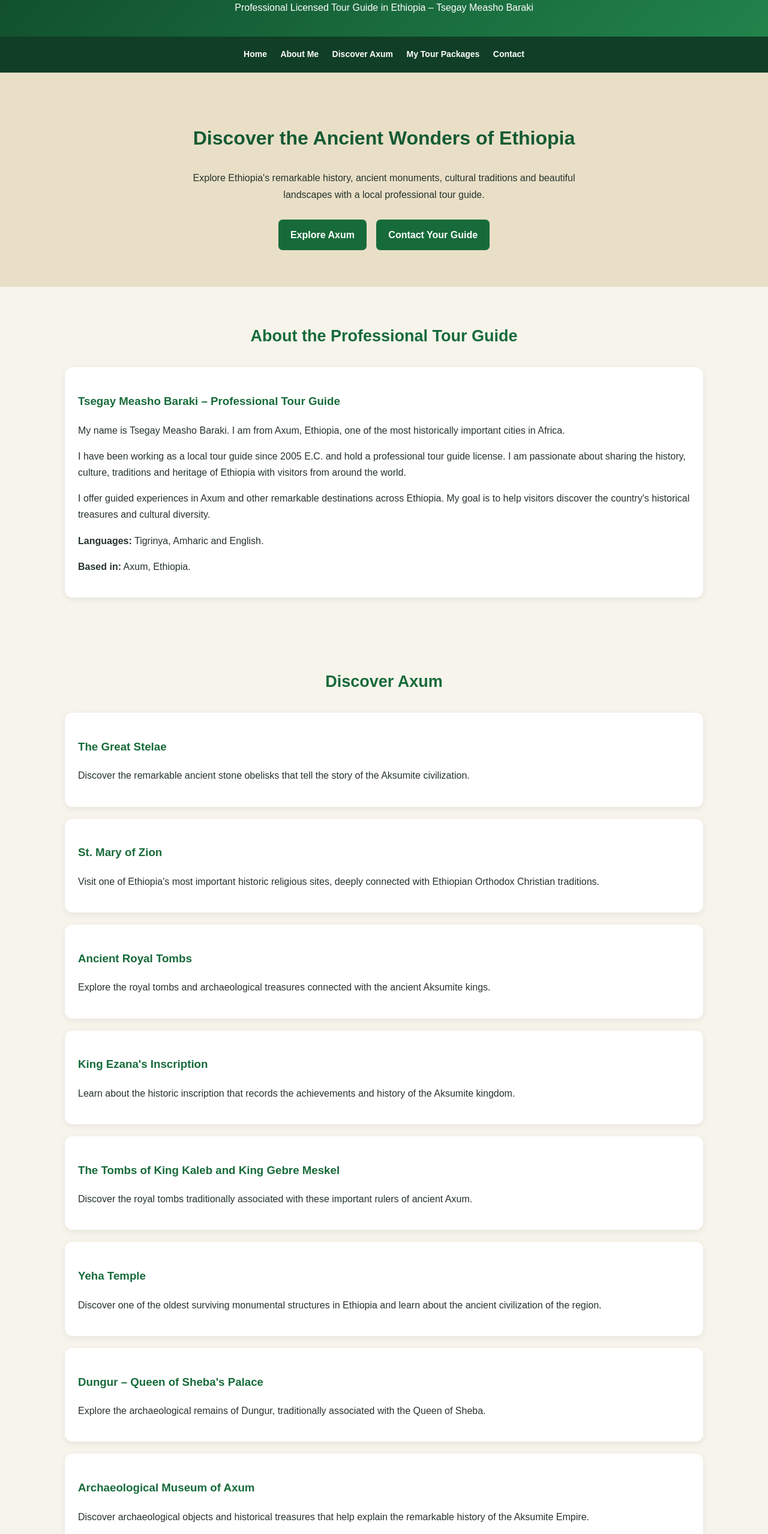
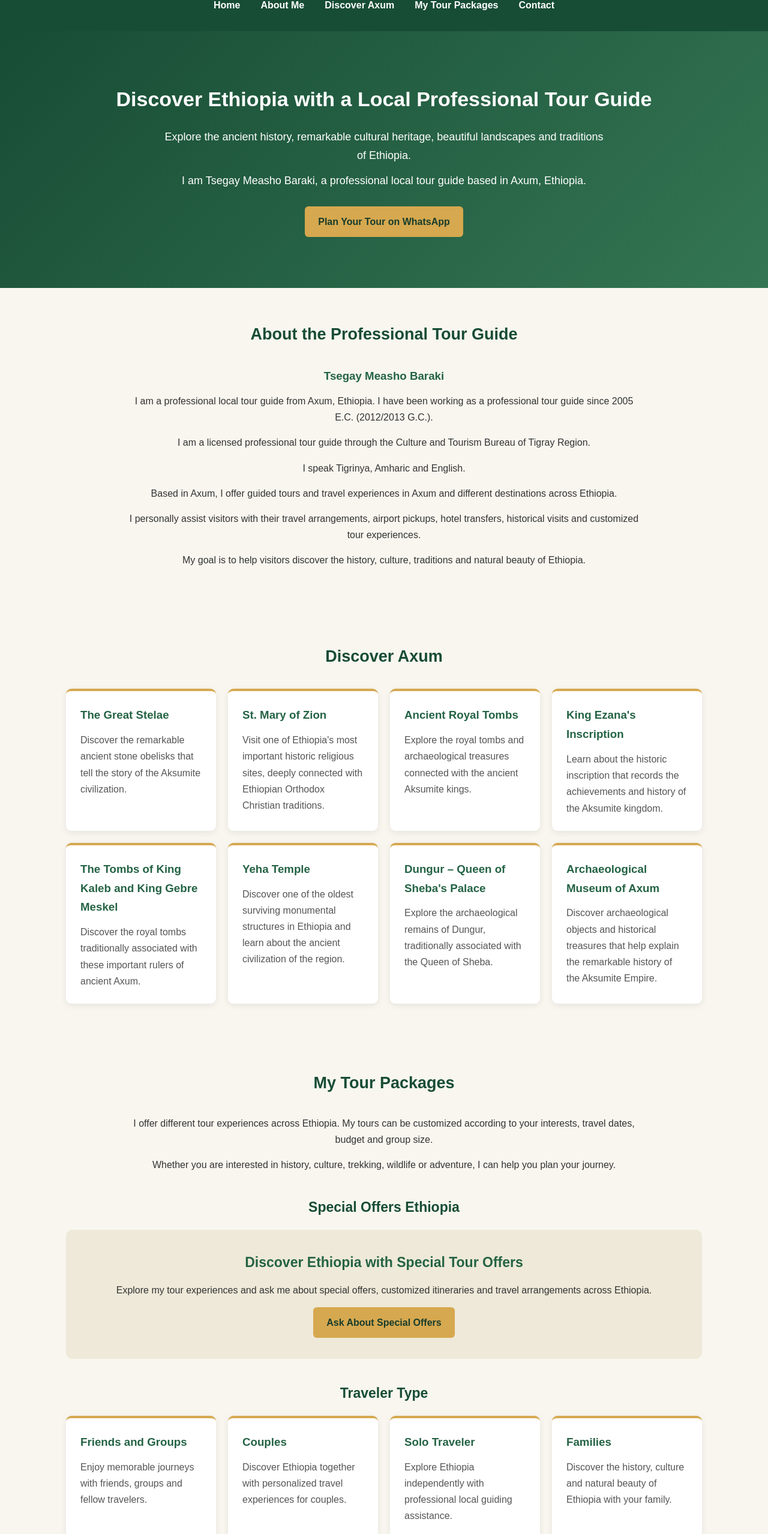
Before and after one commit to Tsegay573216/Aksumite-empire-tour-website, a plain HTML site: page index.html in a window 1280 px wide. Shown: the part 99-2656 px from the top of the page at 60% size. Drawn offline with Linux system fonts and the light colour scheme.

Commit message:
Update index.html

```diff
--- a/index.html
+++ b/index.html
@@ -1,181 +1,255 @@
+
 
 <!DOCTYPE html>
 <html lang="en">
 <head>
-<meta name="google-site-verification" content="2_NZJY8b2D5Y3mmyEnCIfLthUyFAjU-cKFbORfdzlvg" />
   <meta charset="UTF-8">
   <meta name="viewport" content="width=device-width, initial-scale=1.0">
 
-<title>Aksumite Empire Tour In Ethiopia</title>
-<meta name="description" content="Looking for a professional tour guide in Ethiopia? Explore Axum, Lalibela, Gondar, Tigray, Afar, Harar and more with licensed local guide Tsegay Measho Baraki. Personalized tours and cultural experiences across Ethiopia.">
+  <title>Professional Tour Guide in Axum, Ethiopia | Tsegay Measho Baraki</title>
 
-<meta name="author" content="Tsegay Measho Baraki">
-<meta property="og:title" content="Aksumite Empire Tour In Ethiopia" />
-<meta property="og:description" content="Discover the ancient history and cultural heritage of Ethiopia with a professional local tour guide.">
-<meta property="og:type" content="website">
-<meta property="og:url" content="https://tsegay573216.github.io/Aksumite-empire-tour-website/">
+  <meta name="description" content="Discover Axum and Ethiopia with Tsegay Measho Baraki, a licensed professional local tour guide offering cultural tours, heritage tours, trekking and travel assistance across Ethiopia.">
+
+  <meta name="google-site-verification" content="2_NZJY8b2D5Y3mmyEnCIfLthUyFAjU-cKFbORfdzlvg">
 
   <link rel="canonical" href="https://tsegay573216.github.io/Aksumite-empire-tour-website/">
 
+  <meta property="og:title" content="Aksumite Empire Tour | Tsegay Measho Baraki">
+  <meta property="og:description" content="Discover the ancient history, culture and natural beauty of Ethiopia with a professional local tour guide.">
+  <meta property="og:url" content="https://tsegay573216.github.io/Aksumite-empire-tour-website/">
+  <meta property="og:type" content="website">
+
   <style>
+
     * {
       box-sizing: border-box;
+      margin: 0;
+      padding: 0;
+    }
+
+    html {
       scroll-behavior: smooth;
     }
 
     body {
-  margin: 0;
-  font-family: Arial, sans-serif;
-  background: #f7f4ec;
-  color: #26332b;
+      font-family: Arial, Helvetica, sans-serif;
       line-height: 1.7;
+      color: #333;
+      background: #f8f6ef;
     }
 
     header {
-  background: linear-gradient(135deg, #104d2c, #21834b);
+      background: #174c35;
       color: white;
+      padding: 22px 15px;
       text-align: center;
-  padding: 35px 18px;
     }
 
     header h1 {
-  margin: 0;
-  font-size: 30px;
-}
-
-header p {
-  max-width: 760px;
-  margin: 12px auto 0;
+      font-size: 29px;
+      margin-bottom: 12px;
     }
 
     nav {
-  background: #103e26;
-  padding: 13px 8px;
-  text-align: center;
-  position: sticky;
-  top: 0;
-  z-index: 20;
+      display: flex;
+      justify-content: center;
+      flex-wrap: wrap;
+      gap: 10px;
+      margin-top: 15px;
     }
 
     nav a {
       color: white;
       text-decoration: none;
-  display: inline-block;
-  margin: 5px 9px;
+      padding: 8px 12px;
       font-weight: bold;
-  font-size: 14px;
+      border-radius: 5px;
     }
 
     nav a:hover {
-  text-decoration: underline;
+      background: #d6a84f;
+      color: #173c2c;
     }
 
     .hero {
+      background: linear-gradient(135deg, #174c35, #347653);
+      color: white;
       text-align: center;
-  padding: 55px 20px;
-  background: #e9dfc7;
+      padding: 85px 20px;
     }
 
     .hero h2 {
-  font-size: 32px;
-  color: #145b34;
+      font-size: 34px;
+      margin-bottom: 18px;
     }
 
     .hero p {
-  max-width: 700px;
-  margin: 12px auto 22px;
+      max-width: 750px;
+      margin: 12px auto;
+      font-size: 18px;
     }
 
     .button {
       display: inline-block;
-  background: #176b3a;
-  color: white;
+      background: #d6a84f;
+      color: #173c2c;
+      padding: 12px 22px;
       text-decoration: none;
-  padding: 12px 20px;
-  border-radius: 7px;
-  margin: 6px;
+      border-radius: 6px;
       font-weight: bold;
+      margin-top: 15px;
     }
 
     .button:hover {
-  background: #104d2c;
+      background: #edc875;
     }
 
     section {
       max-width: 1100px;
       margin: auto;
-  padding: 38px 18px;
+      padding: 55px 20px;
     }
 
     section h2 {
+      color: #174c35;
       text-align: center;
-  color: #176b3a;
       font-size: 27px;
-  margin-bottom: 28px;
+      margin-bottom: 30px;
     }
 
-.intro-card,
-.place-card,
-.contact-card {
-  background: white;
-  padding: 22px;
-  margin: 20px 0;
-  border-radius: 13px;
-  box-shadow: 0 3px 12px #00000012;
+    section h3 {
+      color: #246344;
+      margin-bottom: 12px;
     }
 
-.place-card h3,
-.intro-card h3 {
-  color: #176b3a;
+    .intro {
+      text-align: center;
+      max-width: 850px;
+      margin: auto;
+    }
+
+    .intro p {
+      margin-bottom: 15px;
+    }
+
+    .card-grid {
+      display: grid;
+      grid-template-columns: repeat(auto-fit, minmax(230px, 1fr));
+      gap: 20px;
+    }
+
+    .place-card,
+    .contact-card,
+    .service-card,
+    .offer-card {
+      background: white;
+      padding: 24px;
+      border-radius: 9px;
+      box-shadow: 0 3px 12px rgba(0,0,0,0.08);
+      border-top: 4px solid #d6a84f;
+    }
+
+    .place-card p,
+    .service-card p,
+    .offer-card p {
+      color: #555;
     }
 
     .packages {
-  border-left: 5px solid #176b3a;
+      margin-top: 25px;
+    }
+
+    .category-title {
+      margin-top: 38px;
+      margin-bottom: 18px;
+      text-align: center;
+      color: #174c35;
+      font-size: 23px;
     }
 
     .contact-card {
+      max-width: 700px;
+      margin: auto;
+      text-align: center;
+      border-top: 5px solid #174c35;
+    }
+
+    .contact-card p {
+      margin: 12px 0;
+    }
+
+    .contact-card a:not(.button) {
+      color: #174c35;
+      overflow-wrap: anywhere;
+    }
+
+    .special {
+      background: #eee9d8;
+      padding: 35px 20px;
+      border-radius: 10px;
       text-align: center;
     }
 
+    .special h3 {
+      font-size: 23px;
+    }
+
     footer {
-  background: #104d2c;
+      background: #174c35;
       color: white;
       text-align: center;
-  padding: 28px 15px;
-  margin-top: 30px;
+      padding: 30px 15px;
     }
 
     footer p {
-  margin: 7px;
+      margin: 8px 0;
     }
 
     @media (max-width: 600px) {
+
       header h1 {
-    font-size: 23px;
+        font-size: 24px;
+      }
+
+      nav {
+        gap: 5px;
+      }
+
+      nav a {
+        font-size: 13px;
+        padding: 7px;
+      }
+
+      .hero {
+        padding: 60px 15px;
       }
 
       .hero h2 {
-    font-size: 25px;
+        font-size: 27px;
       }
 
-  nav a {
-    font-size: 12px;
-    margin: 4px 6px;
+      .hero p {
+        font-size: 16px;
       }
 
       section {
-    padding: 25px 13px;
+        padding: 40px 15px;
       }
+
+      section h2 {
+        font-size: 24px;
       }
+
+    }
+
   </style>
 </head>
 
 <body>
 
 <header>
-  <h1>Aksumite Empire Tour In Ethiopia</h1>
-  <p>Professional Licensed Tour Guide in Ethiopia – Tsegay Measho Baraki</p>
-</header>
+
+  <h1>Aksumite Empire Tour</h1>
 
   <nav>
     <a href="#home">Home</a>
@@ -185,99 +259,360 @@ footer p {
     <a href="#contact">Contact</a>
   </nav>
 
+</header>
+
+<!-- HOME -->
+
 <div class="hero" id="home">
 
-  <h2>Discover the Ancient Wonders of Ethiopia</h2>
+  <h2>Discover Ethiopia with a Local Professional Tour Guide</h2>
 
   <p>
-    Explore Ethiopia's remarkable history, ancient monuments,
-    cultural traditions and beautiful landscapes with a local
-    professional tour guide.
+    Explore the ancient history, remarkable cultural heritage,
+    beautiful landscapes and traditions of Ethiopia.
   </p>
 
-  <a class="button" href="#discover">Explore Axum</a>
-  <a class="button" href="#contact">Contact Your Guide</a>
+  <p>
+    I am Tsegay Measho Baraki, a professional local tour guide
+    based in Axum, Ethiopia.
+  </p>
+
+  <a class="button" href="https://wa.me/251914292666"
+     target="_blank" rel="noopener">
+    Plan Your Tour on WhatsApp
+  </a>
 
 </div>
+
+<!-- ABOUT ME -->
 
 <section id="about">
 
   <h2>About the Professional Tour Guide</h2>
 
-  <div class="intro-card">
+  <div class="intro">
 
-    <h3>Tsegay Measho Baraki – Professional Tour Guide</h3>
+    <h3>Tsegay Measho Baraki</h3>
 
     <p>
-      My name is Tsegay Measho Baraki. I am from Axum,
-      Ethiopia, one of the most historically important
-      cities in Africa.
+      I am a professional local tour guide from Axum,
+      Ethiopia. I have been working as a professional
+      tour guide since 2005 E.C. (2012/2013 G.C.).
     </p>
 
     <p>
-      I have been working as a local tour guide since
-      2005 E.C. and hold a professional tour guide license.
-      I am passionate about sharing the history, culture,
-      traditions and heritage of Ethiopia with visitors
-      from around the world.
+      I am a licensed professional tour guide through
+      the Culture and Tourism Bureau of Tigray Region.
     </p>
 
     <p>
-      I offer guided experiences in Axum and other remarkable
-      destinations across Ethiopia. My goal is to help visitors
-      discover the country's historical treasures and cultural
-      diversity.
+      I speak Tigrinya, Amharic and English.
     </p>
 
-    <p><strong>Languages:</strong> Tigrinya, Amharic and English.</p>
+    <p>
+      Based in Axum, I offer guided tours and travel
+      experiences in Axum and different destinations
+      across Ethiopia.
+    </p>
 
-    <p><strong>Based in:</strong> Axum, Ethiopia.</p>
+    <p>
+      I personally assist visitors with their travel
+      arrangements, airport pickups, hotel transfers,
+      historical visits and customized tour experiences.
+    </p>
+
+    <p>
+      My goal is to help visitors discover the history,
+      culture, traditions and natural beauty of Ethiopia.
+    </p>
 
   </div>
 
 </section>
 
+<!-- DISCOVER AXUM -->
+
 <section id="discover">
 
   <h2>Discover Axum</h2>
 
-  <div id="axum-gallery-list"></div>
+  <div class="card-grid">
+
+    <div class="place-card">
+      <h3>The Great Stelae</h3>
+      <p>
+        Discover the remarkable ancient stone obelisks
+        that tell the story of the Aksumite civilization.
+      </p>
+    </div>
+
+    <div class="place-card">
+      <h3>St. Mary of Zion</h3>
+      <p>
+        Visit one of Ethiopia's most important historic
+        religious sites, deeply connected with Ethiopian
+        Orthodox Christian traditions.
+      </p>
+    </div>
+
+    <div class="place-card">
+      <h3>Ancient Royal Tombs</h3>
+      <p>
+        Explore the royal tombs and archaeological
+        treasures connected with the ancient Aksumite kings.
+      </p>
+    </div>
+
+    <div class="place-card">
+      <h3>King Ezana's Inscription</h3>
+      <p>
+        Learn about the historic inscription that records
+        the achievements and history of the Aksumite kingdom.
+      </p>
+    </div>
+
+    <div class="place-card">
+      <h3>The Tombs of King Kaleb and King Gebre Meskel</h3>
+      <p>
+        Discover the royal tombs traditionally associated
+        with these important rulers of ancient Axum.
+      </p>
+    </div>
+
+    <div class="place-card">
+      <h3>Yeha Temple</h3>
+      <p>
+        Discover one of the oldest surviving monumental
+        structures in Ethiopia and learn about the ancient
+        civilization of the region.
+      </p>
+    </div>
+
+    <div class="place-card">
+      <h3>Dungur – Queen of Sheba's Palace</h3>
+      <p>
+        Explore the archaeological remains of Dungur,
+        traditionally associated with the Queen of Sheba.
+      </p>
+    </div>
+
+    <div class="place-card">
+      <h3>Archaeological Museum of Axum</h3>
+      <p>
+        Discover archaeological objects and historical
+        treasures that help explain the remarkable history
+        of the Aksumite Empire.
+      </p>
+    </div>
+
+  </div>
 
 </section>
+
+<!-- MY TOUR PACKAGES -->
 
 <section id="tours">
 
   <h2>My Tour Packages</h2>
 
-  <div id="tour-gallery-list"></div>
+  <div class="intro">
+
+    <p>
+      I offer different tour experiences across Ethiopia.
+      My tours can be customized according to your interests,
+      travel dates, budget and group size.
+    </p>
+
+    <p>
+      Whether you are interested in history, culture,
+      trekking, wildlife or adventure, I can help you
+      plan your journey.
+    </p>
+
+  </div>
+
+  <!-- SPECIAL OFFERS -->
+
+  <h3 class="category-title">Special Offers Ethiopia</h3>
+
+  <div class="special">
+
+    <h3>Discover Ethiopia with Special Tour Offers</h3>
+
+    <p>
+      Explore my tour experiences and ask me about
+      special offers, customized itineraries and
+      travel arrangements across Ethiopia.
+    </p>
+
+    <a class="button" href="https://wa.me/251914292666"
+       target="_blank" rel="noopener">
+      Ask About Special Offers
+    </a>
+
+  </div>
+
+  <!-- TRAVELER TYPE -->
+
+  <h3 class="category-title">Traveler Type</h3>
+
+  <div class="card-grid">
+
+    <div class="service-card">
+      <h3>Friends and Groups</h3>
+      <p>
+        Enjoy memorable journeys with friends,
+        groups and fellow travelers.
+      </p>
+    </div>
+
+    <div class="service-card">
+      <h3>Couples</h3>
+      <p>
+        Discover Ethiopia together with personalized
+        travel experiences for couples.
+      </p>
+    </div>
+
+    <div class="service-card">
+      <h3>Solo Traveler</h3>
+      <p>
+        Explore Ethiopia independently with
+        professional local guiding assistance.
+      </p>
+    </div>
+
+    <div class="service-card">
+      <h3>Families</h3>
+      <p>
+        Discover the history, culture and natural
+        beauty of Ethiopia with your family.
+      </p>
+    </div>
+
+  </div>
+
+  <!-- INTERESTS AND ACTIVITIES -->
+
+  <h3 class="category-title">Interests and Activities</h3>
+
+  <div class="card-grid">
+
+    <div class="service-card">
+      <h3>Cultural and Heritage Tour Ethiopia</h3>
+      <p>
+        Discover Ethiopia's ancient history,
+        historical monuments, religious heritage,
+        traditional cultures and local communities.
+      </p>
+    </div>
+
+    <div class="service-card">
+      <h3>Trekking and Walking North Ethiopia</h3>
+      <p>
+        Experience trekking and walking adventures
+        through the spectacular mountains, landscapes
+        and historic areas of northern Ethiopia.
+      </p>
+    </div>
+
+    <div class="service-card">
+      <h3>Trekking and Wildlife North and South Ethiopia</h3>
+      <p>
+        Explore the natural beauty, wildlife,
+        mountains and remarkable landscapes
+        of northern and southern Ethiopia.
+      </p>
+    </div>
+
+    <div class="service-card">
+      <h3>Adventure, Festivals and Omo Valley Tour Ethiopia</h3>
+      <p>
+        Experience Ethiopian adventures, traditional
+        festivals, local cultures and the unique
+        communities of the Omo Valley.
+      </p>
+    </div>
+
+  </div>
+
+  <!-- MY SERVICES -->
+
+  <h3 class="category-title">My Services</h3>
+
+  <div class="card-grid">
+
+    <div class="service-card">
+      <h3>Hotel Booking</h3>
+      <p>
+        Assistance with hotel accommodation
+        and travel arrangements during your visit.
+      </p>
+    </div>
+
+    <div class="service-card">
+      <h3>Flight Ticket Assistance</h3>
+      <p>
+        Assistance with flight information
+        and travel arrangements within Ethiopia.
+      </p>
+    </div>
+
+    <div class="service-card">
+      <h3>Tours</h3>
+      <p>
+        Guided historical, cultural and
+        sightseeing tours across Ethiopia.
+      </p>
+    </div>
+
+    <div class="service-card">
+      <h3>Trekking</h3>
+      <p>
+        Trekking and walking experiences
+        through Ethiopia's beautiful landscapes
+        and mountain regions.
+      </p>
+    </div>
+
+  </div>
+
+  <!-- PLAN YOUR JOURNEY -->
 
   <div class="place-card packages">
 
     <h3>Plan Your Journey with a Local Professional Guide</h3>
 
     <p>
-      Discover the ancient history, remarkable monuments and
-      rich cultural heritage of Ethiopia with Tsegay Measho Baraki.
+      Discover the ancient history, remarkable monuments
+      and rich cultural heritage of Ethiopia with
+      Tsegay Measho Baraki.
     </p>
 
     <p>
-      Every tour can be customized according to your interests,
-      travel dates and group size.
+      Every tour can be customized according to your
+      interests, travel dates and group size.
     </p>
 
     <p>
-      For tour prices, availability and personalized itineraries,
-      please contact me directly on WhatsApp.
+      For tour prices, availability and personalized
+      itineraries, please contact me directly on WhatsApp.
     </p>
 
     <p style="text-align:center">
+
       <a class="button" href="https://wa.me/251914292666"
-         target="_blank" rel="noopener">Contact on WhatsApp</a>
+         target="_blank" rel="noopener">
+        Contact on WhatsApp
+      </a>
+
     </p>
 
   </div>
 
 </section>
+
+<!-- CONTACT -->
 
 <section id="contact">
 
@@ -289,24 +624,35 @@ footer p {
 
     <p><strong>Location:</strong> Axum, Ethiopia</p>
 
-    <p><strong>Languages:</strong> Tigrinya, Amharic and English</p>
+    <p>
+      <strong>Languages:</strong>
+      Tigrinya, Amharic and English
+    </p>
 
     <p>
       Ready to discover the ancient wonders of Ethiopia?
       Contact me to plan your journey.
     </p>
 
+    <p>
       <a class="button" href="https://wa.me/251914292666"
-       target="_blank" rel="noopener">Contact on WhatsApp</a>
+         target="_blank" rel="noopener">
+        Contact on WhatsApp
+      </a>
+    </p>
 
     <p>
       <strong>Email:</strong>
-      <a href="mailto:tsegayaksum2@gmail.com">tsegayaksum2@gmail.com</a>
+      <a href="mailto:tsegayaksum2@gmail.com">
+        tsegayaksum2@gmail.com
+      </a>
     </p>
 
   </div>
 
 </section>
+
+<!-- FOOTER -->
 
 <footer>
 
@@ -314,159 +660,18 @@ footer p {
 
   <p>Axum, Ethiopia</p>
 
-  <p>Discover the ancient history and culture of Ethiopia.</p>
+  <p>
+    Discover the ancient history and culture of Ethiopia.
+  </p>
 
   <p>© 2026 Aksumite Empire Tour</p>
 
+  <p>
+    Professional Local Tour Guide:
+    Tsegay Measho Baraki
+  </p>
+
 </footer>
-
-<script>
-
-const axumPlaces = [
-
-  {
-    title: "The Great Stelae",
-    description: "Discover the remarkable ancient stone obelisks that tell the story of the Aksumite civilization."
-  },
-
-  {
-    title: "St. Mary of Zion",
-    description: "Visit one of Ethiopia's most important historic religious sites, deeply connected with Ethiopian Orthodox Christian traditions."
-  },
-
-  {
-    title: "Ancient Royal Tombs",
-    description: "Explore the royal tombs and archaeological treasures connected with the ancient Aksumite kings."
-  },
-
-  {
-    title: "King Ezana's Inscription",
-    description: "Learn about the historic inscription that records the achievements and history of the Aksumite kingdom."
-  },
-
-  {
-    title: "The Tombs of King Kaleb and King Gebre Meskel",
-    description: "Discover the royal tombs traditionally associated with these important rulers of ancient Axum."
-  },
-
-  {
-    title: "Yeha Temple",
-    description: "Discover one of the oldest surviving monumental structures in Ethiopia and learn about the ancient civilization of the region."
-  },
-
-  {
-    title: "Dungur – Queen of Sheba's Palace",
-    description: "Explore the archaeological remains of Dungur, traditionally associated with the Queen of Sheba."
-  },
-
-  {
-    title: "Archaeological Museum of Axum",
-    description: "Discover archaeological objects and historical treasures that help explain the remarkable history of the Aksumite Empire."
-  }
-
-];
-
-const tourPackages = [
-
-  {
-    title: "Axum Historical City Tour",
-    description: "Explore the ancient stelae, St. Mary of Zion, royal tombs, King Ezana's inscription and archaeological museum."
-  },
-
-  {
-    title: "Axum and Yeha Temple Historical Sites Tour",
-    description: "Discover the ancient history, archaeological heritage and cultural traditions of northern Ethiopia."
-  },
-
-  {
-    title: "Tigray Rock Churches Tour",
-    description: "Experience the remarkable rock-hewn churches and spectacular landscapes around Hawzen and other parts of Tigray."
-  },
-
-  {
-    title: "Lalibela – The Rock-Hewn Churches",
-    description: "Discover the magnificent rock-hewn churches of Lalibela, their remarkable architecture, religious history and UNESCO World Heritage significance."
-  },
-
-  {
-    title: "Gondar – The Royal City of Ethiopia",
-    description: "Explore Fasil Ghebbi, Fasilides' Castle, Debre Berhan Selassie Church and other historic monuments."
-  },
-
-  {
-    title: "Bahir Dar – Lake Tana and Blue Nile Falls",
-    description: "Enjoy Lake Tana, its historic island monasteries and the spectacular Blue Nile Falls."
-  },
-
-  {
-    title: "Afar – Dallol, Erta Ale and Afdera",
-    description: "Discover Dallol's colourful mineral formations, the volcanic scenery of Erta Ale and Afdera's salt lake."
-  },
-
-  {
-    title: "Southern Ethiopia – Culture and Nature",
-    description: "Discover the cultural and natural diversity, communities, traditions, landscapes, lakes and wildlife of Southern Ethiopia."
-  },
-
-  {
-    title: "Harar – The Ancient Walled City",
-    description: "Explore Harar Jugol, its historic walls, narrow streets, traditional houses, mosques and colourful markets."
-  },
-
-  {
-    title: "Addis Ababa – History and Culture",
-    description: "Discover the National Museum, Entoto, Holy Trinity Cathedral, Ethnological Museum and other landmarks."
-  }
-
-];
-
-function makePlaceCard(place, packageStyle) {
-
-  const card = document.createElement("article");
-
-  card.className = packageStyle
-    ? "place-card packages"
-    : "place-card";
-
-  const heading = document.createElement("h3");
-
-  heading.textContent = place.title;
-
-  const paragraph = document.createElement("p");
-
-  paragraph.textContent = place.description;
-
-  card.appendChild(heading);
-
-  card.appendChild(paragraph);
-
-  return card;
-
-}
-
-const axumContainer =
-  document.getElementById("axum-gallery-list");
-
-axumPlaces.forEach(place => {
-
-  axumContainer.appendChild(
-    makePlaceCard(place, false)
-  );
-
-});
-
-const tourContainer =
-  document.getElementById("tour-gallery-list");
-
-tourPackages.forEach(place => {
-
-  tourContainer.appendChild(
-    makePlaceCard(place, true)
-  );
-
-});
-
-</script>
 
 </body>
 </html>
```
Lines whose indentation alone changed are shown as unchanged.
